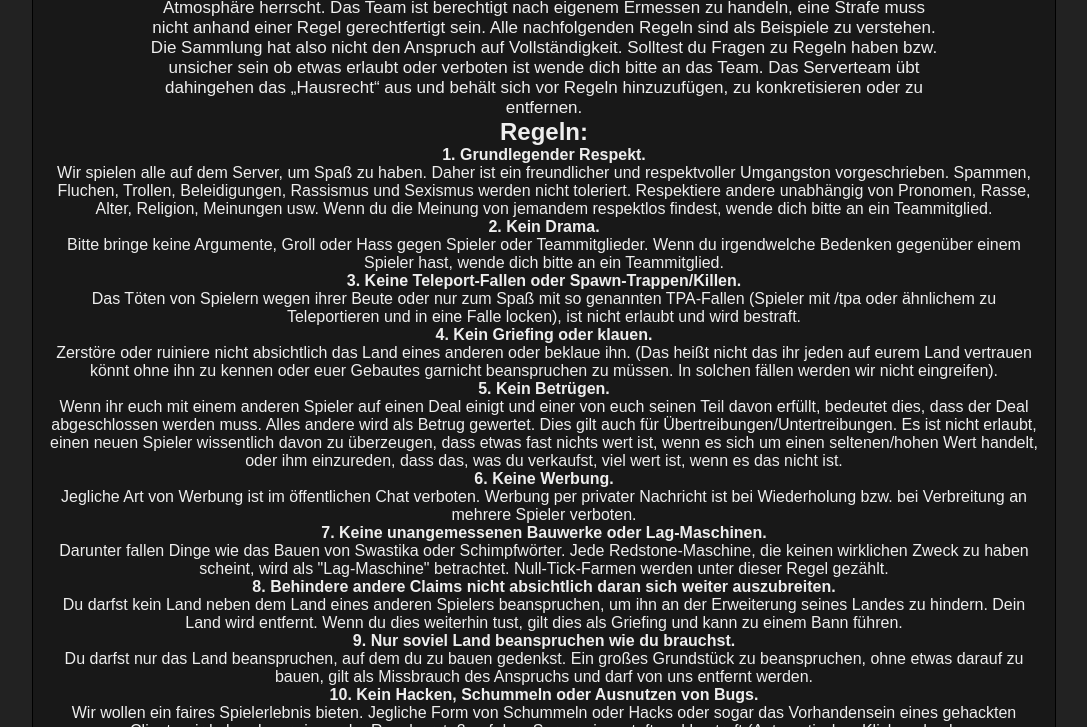
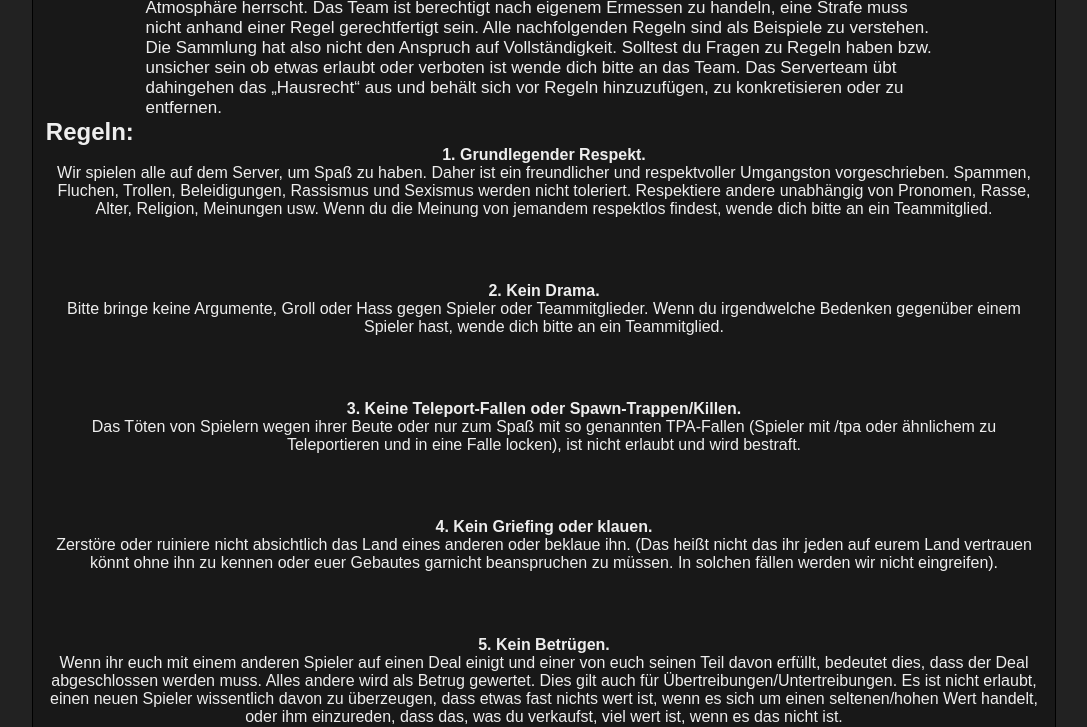
Before and after one commit to Tizooo/tizooo.github.io, a plain HTML site: page index.html in a window 1280 px wide. Shown: the part 73-800 px from the top of the page, without its empty margins (96-1183 px from the left). Drawn offline with Linux system fonts and the light colour scheme.

Commit message:
Update style.css

```diff
--- a/style.css
+++ b/style.css
@@ -10,7 +10,7 @@ body {
   background-color: #222;
 }
 
-.container {
+li {
   margin-bottom: 4rem;
   text-align: center;
 }
```
